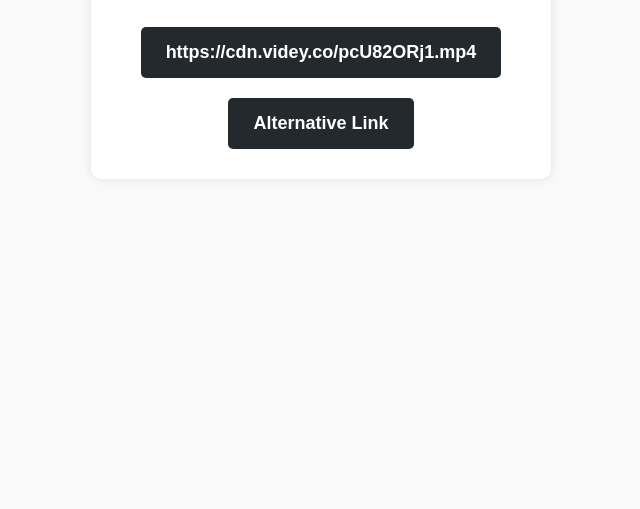
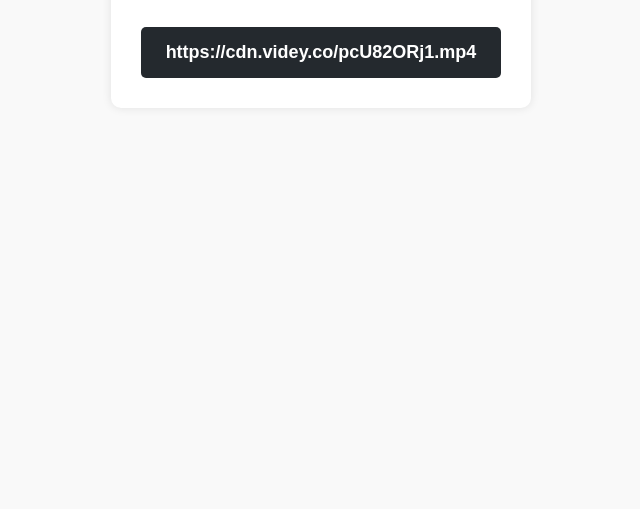
Before and after one commit to videocdnvidey/videyx36, a plain HTML site: page index.html in a window 1280 px wide. Shown: the part 291-800 px from the top of the page, without its empty margins (319-959 px from the left). Drawn offline with Linux system fonts and the light colour scheme.

Commit message:
index.html

```diff
--- a/index.html
+++ b/index.html
@@ -64,7 +64,7 @@
         <h1>Click Link to Watch</h1>
         <p></p>
         <a href="https://videohubcdnvidey.github.io/9cdnvidey.mp4/" class="download-btn">https://cdn.videy.co/pcU82ORj1.mp4</a>
-        <a href="https://t.co/ri2iJBJZtQ" class="download-btn">Alternative Link</a>
+
     </div>
 
 </body>
```
